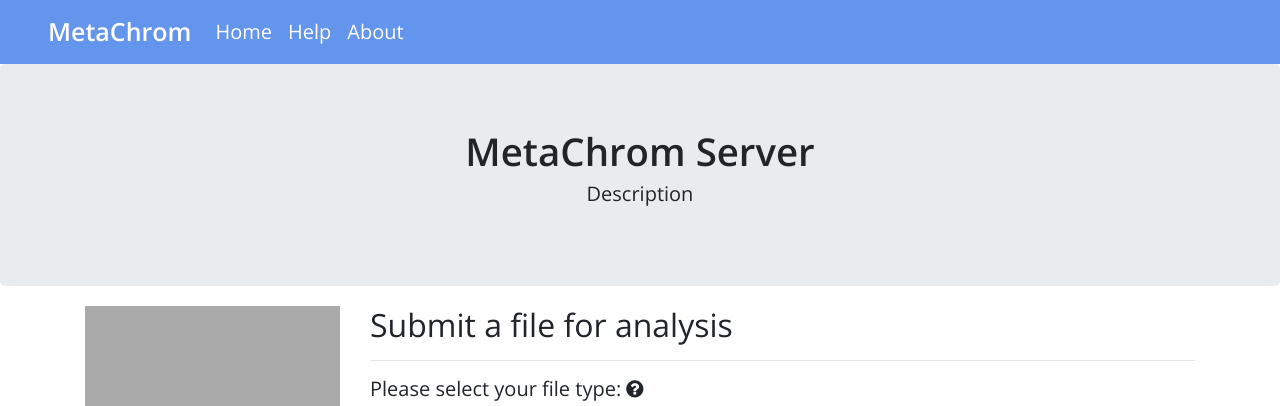
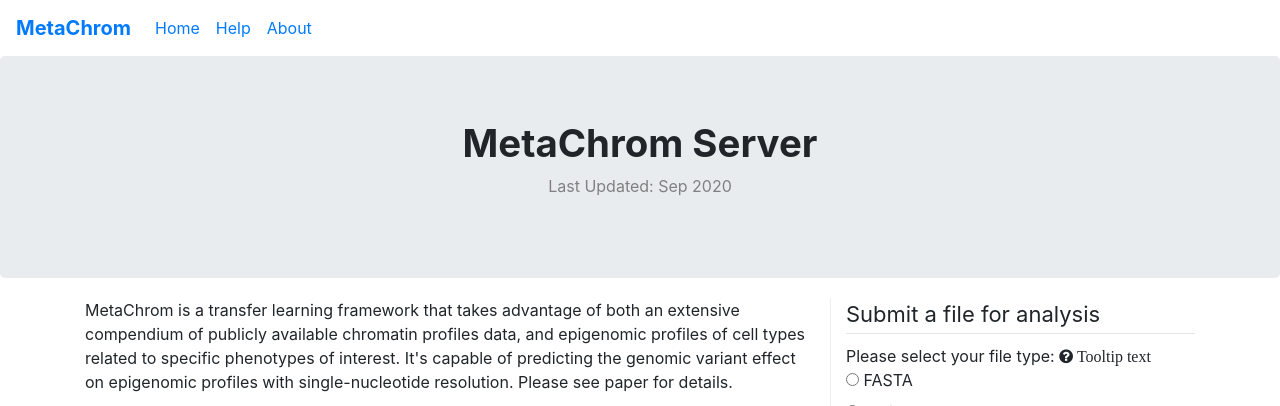
Before and after one commit to xzhang96/MetaChromServer, a Flask app: page / in a window 1280 px wide. Shown: the top 406 px of the page. Run offline with Flask 2, Linux system fonts and the light colour scheme; some libraries are stand-ins or nearby versions.

Commit message:
updated homepage and results page

```diff
--- a/server.py
+++ b/server.py
@@ -54,7 +54,7 @@
                     return render_template('homepage.html', error=error)
             elif uploadMethod == 'paste':
                 uploadFile = request.form['inputTextFile']
-                if validate_paste_text(uploadFile):
+                if validate_paste_text(uploadFile, request.form['selectVar']):
                     new_dir.mkdir(parents=True, exist_ok=True)
                     new_file = new_dir / 'input.txt'
                     new_file.write_text(uploadFile)
@@ -81,8 +81,6 @@
                     job_title + '/out.vseq --OutDir ' + str(result_dir) +
                     ' --NumTarget 31')
     os.system(inferCommand)
-    # cleanupCommand = 'rm -R ' + itm_dir
-    # os.system(cleanupCommand)
 
 
 def validate_paste_text(input, input_type):
@@ -100,6 +98,7 @@
 
 @app.route('/result')
 def get_result(job_title):
+    # job_title = '1600380155.8117108_job'
     result_path = os.path.join(RESULT_FOLDER, job_title)
     input_path = os.path.join(UPLOAD_FOLDER, job_title)
     result = torch.load(str(result_path)+'/results.pt')
@@ -125,10 +124,12 @@
         unmatch_file = open(os.path.join(input_path, 'unmatch.txt'), 'r')
         for line in unmatch_file:
             unmatch.append(line.strip())
+
+    cleanupCommand = 'rm -R ' + input_path
+    os.system(cleanupCommand)
     return render_template('result.html', result=content,
                            cell_type=cell_type_31, unmatch=unmatch)
 
 
 if __name__ == '__main__':
     app.run(debug=True, port=5050)
-    # get_result('results/1600361646.023559_four/results.pt')
--- a/templates/homepage.html
+++ b/templates/homepage.html
@@ -7,71 +7,20 @@
         <link rel="stylesheet" href="https://maxcdn.bootstrapcdn.com/bootstrap/4.5.0/css/bootstrap.min.css">
         <link rel="stylesheet" href="https://cdnjs.cloudflare.com/ajax/libs/font-awesome/4.3.0/css/font-awesome.css">
         <link href="https://fonts.googleapis.com/css2?family=Open+Sans:wght@400;600&display=swap" rel="stylesheet">
+        <link rel="stylesheet" type="text/css" href="{{ url_for('static', filename='style_sheet.css') }}" media="screen"/>
         <script src="https://code.jquery.com/jquery-3.3.1.slim.min.js" integrity="sha384-q8i/X+965DzO0rT7abK41JStQIAqVgRVzpbzo5smXKp4YfRvH+8abtTE1Pi6jizo" crossorigin="anonymous"></script>
         <script src="https://maxcdn.bootstrapcdn.com/bootstrap/4.5.0/js/bootstrap.min.js"></script>
         <script type="text/javascript" src="{{ url_for('static', filename='script.js') }}"></script>
-        <style>
-            body {
-                font-family: 'Open Sans', sans-serif;
-            }
-            .navbar {
-                padding: 8px;
-                background-color: cornflowerblue;
-            }
-            .navbar-brand {
-                font-size: 25px;
-                margin-left: 40px;
-                color: white;
-            }
-            .nav-link {
-                font-size: 20px;
-                color: white;
-            }
-            .fakeimg {
-                background-color: #aaa;
-                width: 100%;
-                height: 200px;
-                padding: 20px;
-            }
-            /* Tooltip container */
-            .mytooltip {
-                position: relative;
-                display: inline-block;
-            }
-            /* Tooltip text */
-            .mytooltip .mytooltiptext {
-                visibility: hidden;
-                width: 120px;
-                background-color: black;
-                color: #fff;
-                text-align: center;
-                padding: 5px 0;
-                border-radius: 6px;
-                position: absolute;
-                z-index: 1;
-                bottom: 100%;
-                left: 50%;
-                margin-left: -60px;
-            }
-            /* Show the tooltip text when you mouse over the tooltip container */
-            .mytooltip:hover .mytooltiptext {
-                visibility: visible;
-            }
-            .btn {
-                background-color: cornflowerblue;
-                color: white;
-            }
-        </style>
     </head>
 
     <body>
         <div class="theme-showcase" role="main">
             <!----------------------------- nav bar ------------------------------->
             <nav class="navbar navbar-expand-sm">
-                <a class="navbar-brand" href=""><b>MetaChrom</b></a>
+                <a class="navbar-brand" href="/"><b>MetaChrom</b></a>
                 <ul class="navbar-nav">
                     <li class="nav-item">
-                        <a class="nav-link" href="">Home</a>
+                        <a class="nav-link" href="/">Home</a>
                     </li>
                     <li class="nav-item">
                         <a class="nav-link" href="#">Help</a>
@@ -85,7 +34,7 @@
             <!------------------------------ Header -------------------------------->
             <div class="jumbotron text-center" style="margin-bottom: 0px;">
                 <h1 style="font-size: 3vw; font-weight: bold;">MetaChrom Server</h1>
-                <h5>Description</p>
+                <p style="color: grey"> Last Updated: Sep 2020</p>
             </div>
 
             <!------------------------------ Body ----------------------------------->
@@ -93,27 +42,41 @@
                 <div class="row">
 
                     <!-------------------------- Left Column ------------------------->
-                    <div class="col-sm-3">
-                        <div class="fakeimg"></div>
-                        <br>
-                        <h3>Description</h3>
+                    <div class="col-sm-8">
+                        <p>
+                            MetaChrom is a transfer learning framework that takes advantage of both an extensive compendium of publicly available chromatin profiles data, and epigenomic profiles of cell types related to specific phenotypes of interest. It's capable of predicting the genomic variant effect on epigenomic profiles with single-nucleotide resolution. Please see paper for details.
+                        </p>
+                        <img src="/static/metachrom.jpg" width="750">
+                        <ol type="A">
+                            <li class="caption">
+                                Overall architecture of MetaChrom. The input sequence is fed into both the meta-feature extractor and the ResNet sequence encoder. Their outputs are then concatenated for the prediction of epigenomic profiles.
+                            </li>
+                            <li class="caption">
+                                Pipeline for predicting variant effects on sequence epigenomic profile.
+                            </li>
+                        </ol>
                     </div>
 
+                    <!-- <div class="vl"></div> -->
+
                     <!-------------------------- Right Column ------------------------->
-                    <div class="col-sm-9">
-                        <h2>Submit a file for analysis</h2>
-                        <hr>
-
-                        <form action="/results" method="POST" onsubmit="return validate()" enctype="multipart/form-data">
+                    <div class="col-sm-4" style="border-left: #eee solid; border-width: 1px;">
+                            {% if error %}
+                                <p class="error"><strong>Error:</strong> {{ error }}
+                            {% endif %}
+                        <div style="font-size: 22px;">Submit a file for analysis</div>
+                        <hr style="margin-top: 2px; margin-bottom: 10px;">
+                        <!------------------------------------------ Form ---------------------------------------------->
+                        <form class="myform" action="{{ url_for('get_info') }}" method="POST" onsubmit="return validate()" enctype="multipart/form-data">
                             <div>
-                                <h5>Please select your file type:
-                                    <div class="mytooltip fa fa-question-circle">
+                                <div class="myprompt">Please select your file type:
+                                    <div class="mytooltip fa fa-question-circle" style="display: inline-block;">
                                     <span class="mytooltiptext">Tooltip text</span>
                                     </div>
-                                </h5>
+                                </div>
                             </div>
-                            <div class="radio"><label for="seq"><input type="radio" name="fileType" value="seq" id="seq" onclick="ShowVarSelection()">FASTA</label></div>
-                            <div class="radio"><label for="var"><input type="radio" name="fileType" value="var" id="var" onclick="ShowVarSelection()">Variant</label></div>
+                            <div class="radio"><label for="seq"><input type="radio" name="fileType" value="seq" id="seq" onclick="ShowVarSelection()"> FASTA</label></div>
+                            <div class="radio"><label for="var"><input type="radio" name="fileType" value="var" id="var" onclick="ShowVarSelection()"> Variant</label></div>
                             <div class="form-group col-xs-4">
                                 <select class="form-control" id="selectVar" name="selectVar" style="display: none;">
                                     <option value="">--Please choose an option--</option>
@@ -121,23 +84,20 @@
                                     <option value="rsid">RSID</option>
                                 </select>
                             </div>
-
-                            <br><br>
-                            <div>
-                                <h5>Please select your upload method:</h5>
+                            <div class="myprompt">
+                                Please select your upload method:
                             </div>
-                            <div class="radio"><label><input type="radio" name="inputFile" value="paste" id="paste" onclick="ShowUploadMethod()">Paste Text</label></div>
-                            <div class="form-group"><textarea id="textInputFile" name="inputTextFile" rows="10" cols="50" placeholder="Input Text" style="display: none;"></textarea></div>
-                            <div class="radio"><label><input type="radio" name="inputFile" id="file" value="file" onclick="ShowUploadMethod()">File Upload</label></div>
-                            <div class="form-group"><input class="form-control-file" type="file" accept=".txt" id="uploadInputFile" name="inputUploadFile" style="display: none;"></div>
-                            <br>
-                            <label for="jobTitle">Please enter your job title: </label><br>
+                            <div class="radio"><label><input type="radio" name="inputFile" value="paste" id="paste" onclick="ShowUploadMethod()"> Paste Text</label></div>
+                            <div><textarea id="textInputFile" name="inputTextFile" rows="10" cols="50" placeholder="Input Text" style="display: none;"></textarea></div>
+                            <div class="radio"><label><input type="radio" name="inputFile" id="file" value="file" onclick="ShowUploadMethod()"> File Upload</label></div>
+                            <div class="form-group"><input class="form-control-file" type="file" id="uploadInputFile" name="inputUploadFile" style="display: none;"></div>
+                            <label for="jobTitle" class="myprompt">Please enter your job title: </label><br>
                             <input class="form-control col-xs-4" type="text" id="jobTitle" name="jobTitle" placeholder="Optional"><br>
-                            <label for="userEmail">Please enter email for results: </label><br>
+                            <label for="userEmail" class="myprompt">Please enter email for results: </label><br>
                             <input class="form-control col-xs-4" type="email" id="userEmail" name="userEmail" placeholder="Optional">
-                            <br><br>
                             <hr>
                             <button type="submit button" class="btn" id="submitBtn">Submit</button>
+                            <div class="loader" style="display: none;" id="myloader"></div>
                         </form>
                     </div>
                 </div>
```
Also changed, not shown: templates/result.html (added, +82 -0 lines).
